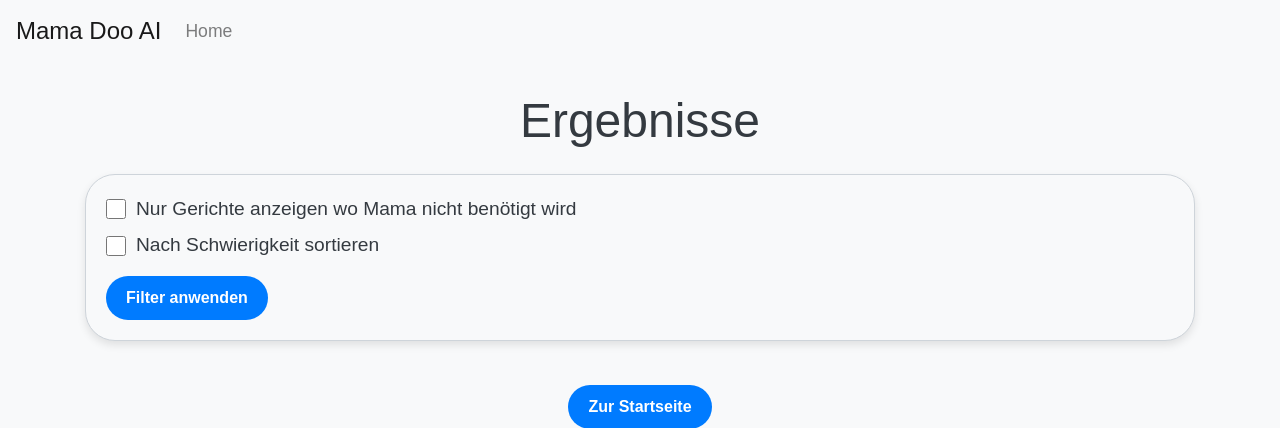
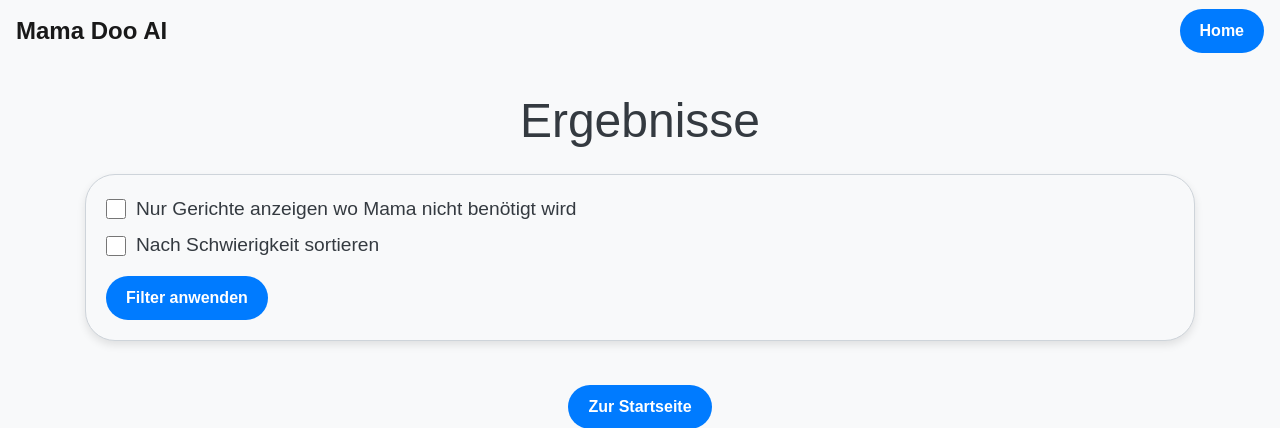
Before and after one commit to Jannis241/MamaDoo, a Flask app: page /confirmation in a window 1280 px wide. Shown: the top 428 px of the page. Run offline with Flask 3, Linux system fonts and the light colour scheme; parts of the project's set-up code (start-up, migrations or seed data) failed here and were passed over; some libraries are stand-ins or nearby versions.

Commit message:
automatic python commit

```diff
--- a/Mama-Doo-AI/webseite/templates/submit.html
+++ b/Mama-Doo-AI/webseite/templates/submit.html
@@ -54,22 +54,22 @@
         .list-group-item:nth-child(even) {
             background-color: #f9f9f9;
         }
+
+        .navbar .home-button {
+            margin-left: auto;
+        }
+
+        .navbar-brand {
+            font-weight: bold;
+        }
+
     </style>
     <title>Ergebnisse</title>
 </head>
 <body>
     <nav class="navbar navbar-expand-lg navbar-light bg-light sticky-top">
         <a class="navbar-brand" href="#">Mama Doo AI</a>
-        <button class="navbar-toggler" type="button" data-toggle="collapse" data-target="#navbarNav" aria-controls="navbarNav" aria-expanded="false" aria-label="Toggle navigation">
-            <span class="navbar-toggler-icon"></span>
-        </button>
-        <div class="collapse navbar-collapse" id="navbarNav">
-            <ul class="navbar-nav mr-auto">
-                <li class="nav-item">
-                    <a class="nav-link" href="/reset-and-home">Home</a>
-                </li>
-            </ul>
-        </div>
+        <a href="/reset-and-home" class="btn btn-primary home-button">Home</a>
     </nav>
     <div class="container">
         <h1 class="mb-4 text-center">Ergebnisse</h1>
```
